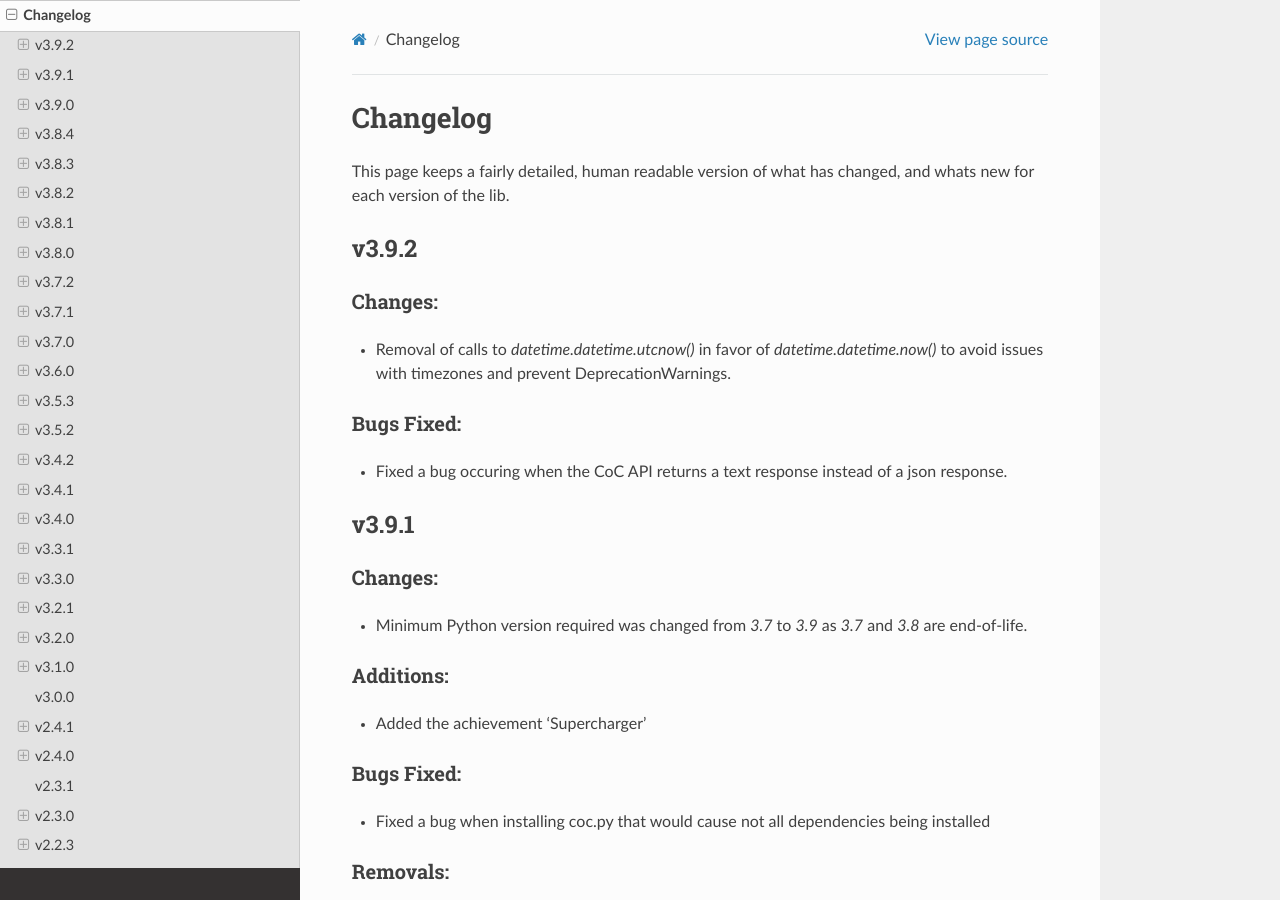
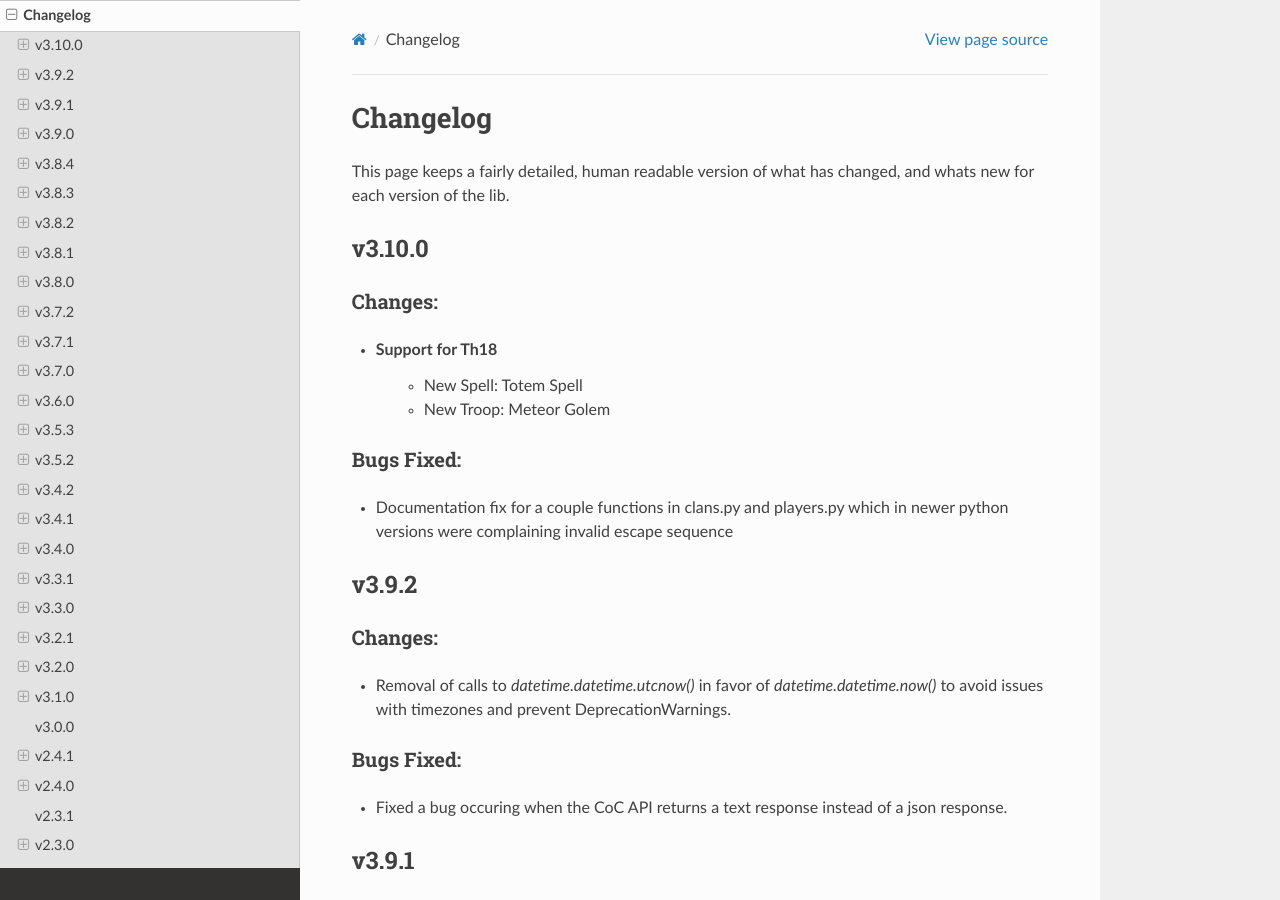
Before and after one commit to mathsman5133/coc.py, a Sphinx documentation site: the page built from docs/miscellaneous/changelog.rst, in a window 1280 px wide and 900 px high. Built offline with Sphinx 7.4.7 and the Read the Docs theme 3.1.0, drawn with Linux system fonts in a browser that asks for light colours.

Commit message:
Update Version to 3.10 Fix documentation that is flagging

```diff
--- a/coc/__init__.py
+++ b/coc/__init__.py
@@ -22,7 +22,7 @@ OUT OF OR IN CONNECTION WITH THE SOFTWARE OR THE USE OR OTHER DEALINGS IN THE
 SOFTWARE.
 """
 
-__version__ = "3.9.2"
+__version__ = "3.10.0"
 
 from .abc import BasePlayer, BaseClan
 from .clans import RankedClan, Clan
--- a/docs/conf.py
+++ b/docs/conf.py
@@ -15,7 +15,7 @@ sys.path.append((root_project / "docs").as_posix())
 project = 'coc'
 copyright = '2022, mathsman5133'
 author = 'mathsman5133'
-release = '3.9.2'
+release = '3.10.0'
 
 
 # -- General configuration ---------------------------------------------------
--- a/docs/miscellaneous/changelog.rst
+++ b/docs/miscellaneous/changelog.rst
@@ -6,6 +6,18 @@ Changelog
 ===========
 This page keeps a fairly detailed, human readable version
 of what has changed, and whats new for each version of the lib.
+
+v3.10.0
+------
+
+Changes:
+~~~~~~~~
+- Support for Th18
+    - New Spell: Totem Spell
+    - New Troop: Meteor Golem
+Bugs Fixed:
+~~~~~~~~~~~
+- Documentation fix for a couple functions in clans.py and players.py which in newer python versions were complaining invalid escape sequence
 
 v3.9.2
 ------
--- a/pyproject.toml
+++ b/pyproject.toml
@@ -7,7 +7,7 @@ name = "coc.py"
 authors = [{ name = "mathsman5133" }]
 maintainers = [{ name = "majordoobie" }, { name = "MagicTheDev" }, { name = "Kuchenmampfer" },
     { name = "lukasthaler"}, { name = "doluk"}]
-version = "3.9.2"
+version = "3.10.0"
 description = "A python wrapper for the Clash of Clans API"
 requires-python = ">=3.9.0"
 readme = "README.rst"
```
Also changed, not shown: 2 other files.
